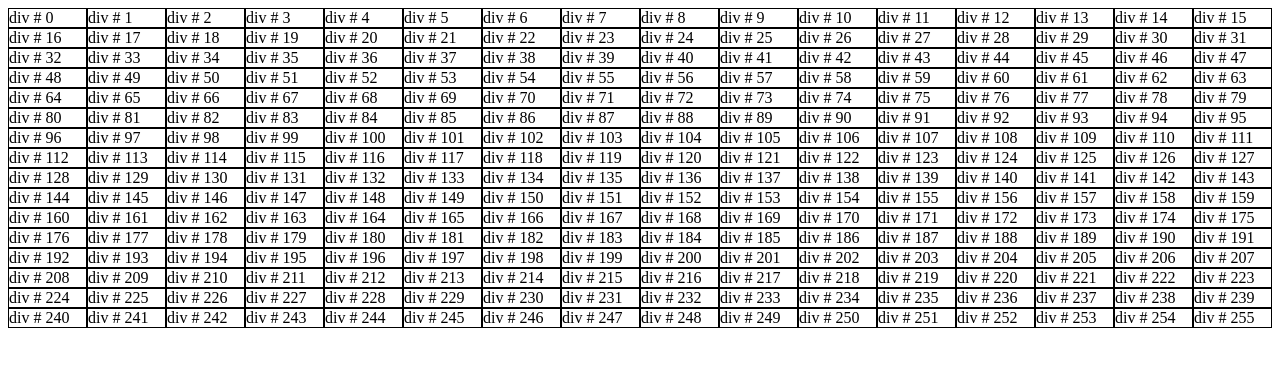
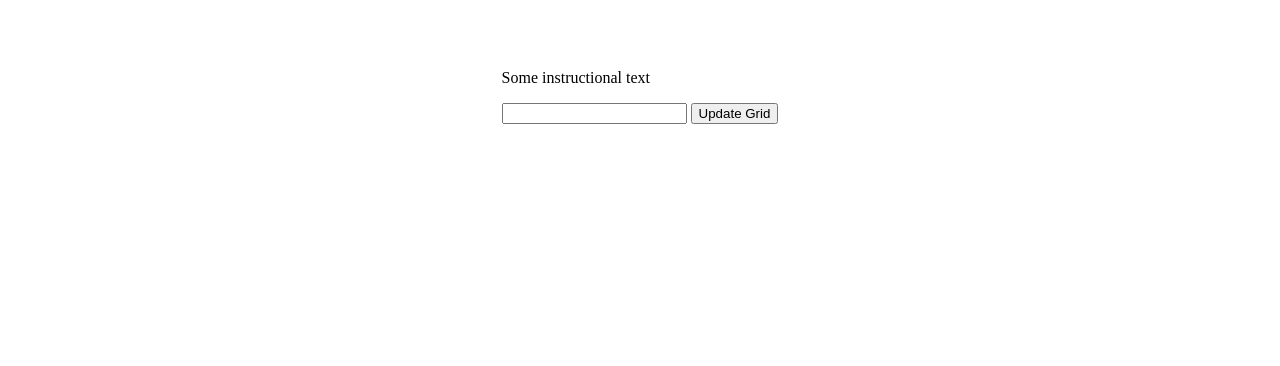
Before and after one commit to jjfowler7/ETCH-A-SKETCH, a plain HTML site: page index.html in a window 1280 px wide. Drawn offline with Linux system fonts and the light colour scheme.

Commit message:
Add input box and button to accept number and dynamically update grid

```diff
--- a/index.html
+++ b/index.html
@@ -9,6 +9,14 @@
     <title>Etch-A-Sketch</title>
 </head>
 <body>
-    <div id="container"></div>
+    <div id="flexbox">
+        <div>
+            <p>Some instructional text</p>
+            <input id="gridSize">
+            <button type="button" onclick="generateDivs()">Update Grid</button>
+        </div>
+        <div id="container"></div>
+    </div>
+
 </body>
 </html>
--- a/scripts.js
+++ b/scripts.js
@@ -1,13 +1,37 @@
 const container = document.querySelector('#container');
 
-function generateDivs(number = 16) {
-    for(let i = 0; i < number * number; i++) {
-        const divs = document.createElement('div');
-        divs.textContent = `div # ${i}`;
-        container.append(divs);
+
+
+function generateDivs() {
+    let number = document.getElementById('gridSize').value; //get input from text box
+    let divCount = container.childElementCount; // count the number of divs and store count in divCount
+
+
+    if (number * number > divCount) { // if input number higher than divCount then add differnece
+        numberAdd = (number * number) - divCount;
+        for (let i = 0; i < numberAdd; i++) {
+            const divs = document.createElement('div');
+            container.append(divs);
+        }
+    } else if (number * number < divCount) { // if input number is lower than div count than subtract difference
+        numberSubtract = divCount - (number * number);
+        for (let i = 0; i < numberSubtract; i++) {
+            const divs = document.createElement('div');
+            container.removeChild(container.firstChild);
+        }
     }
-    let gridTemplateColumns = `repeat(${number}, 1fr)`;
+
+    gridTemplateColumns = `repeat(${number}, 1fr)`;
     document.getElementById('container').style.gridTemplateColumns = gridTemplateColumns;
+
 }
 
+
+
+
+
+
+
+
+
 generateDivs();
--- a/styles.css
+++ b/styles.css
@@ -1,7 +1,17 @@
+#flexbox {
+    height: 100vh;
+    display: flex;
+    flex-direction: column;
+    justify-content: space-around;
+    align-items: center;
+
+}
+
 #container {
     display: grid;
     grid-template-columns: repeat(number, 1fr);
-
+    width: 550px;
+    height: 550px;
 }
 
 #container div {
```
